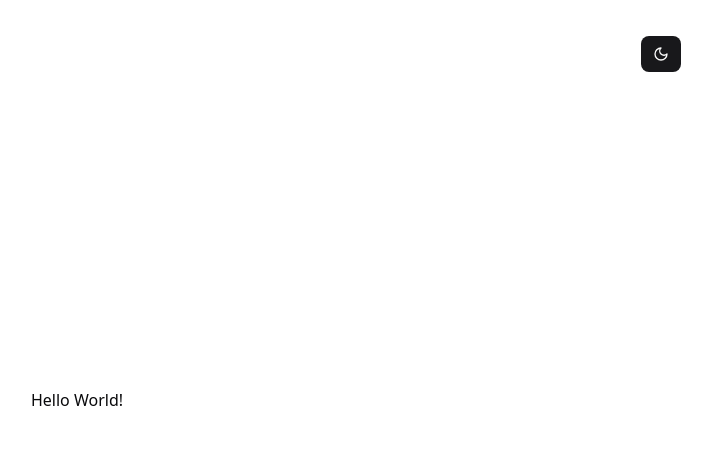
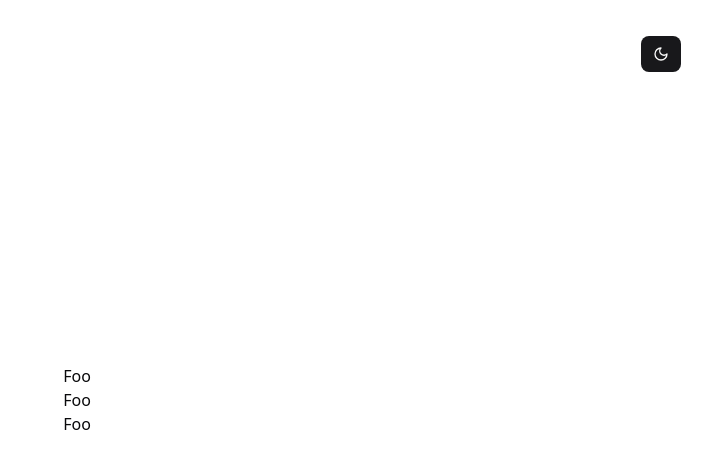
Before and after one commit to letsaguiar/get-it-done, a React (Vite) app: page /prioritizing in a window 1280 px wide. Shown: the top 468 px of the page, without its empty margins (563-1275 px from the left). Built offline with nearby package versions, Linux system fonts and the light colour scheme.

Commit message:
if applied, setup sortable mechanism

```diff
--- a/src/app/prioritizing/index.tsx
+++ b/src/app/prioritizing/index.tsx
@@ -1,7 +1,56 @@
-import React from "react"
+import React, {useState} from 'react';
+import {
+  DndContext,
+  closestCenter,
+  KeyboardSensor,
+  PointerSensor,
+  useSensor,
+  useSensors,
+  DragEndEvent,
+} from '@dnd-kit/core';
+import {
+  arrayMove,
+  SortableContext,
+  sortableKeyboardCoordinates,
+  verticalListSortingStrategy,
+} from '@dnd-kit/sortable';
+import { SortableItem } from '@/components/task-input/SortableTaskInput';
 
 export default function PrioritizingView() {
-	return <>
-		<h1>Hello World!</h1>
-	</>
+	const [items, setItems] = useState([1, 2, 3]);
+  const sensors = useSensors(
+    useSensor(PointerSensor),
+    useSensor(KeyboardSensor, {
+      coordinateGetter: sortableKeyboardCoordinates,
+    })
+  );
+
+  return (
+    <DndContext
+      sensors={sensors}
+      collisionDetection={closestCenter}
+      onDragEnd={handleDragEnd}
+    >
+      <SortableContext
+        items={items}
+        strategy={verticalListSortingStrategy}
+      >
+        {items.map(id => <SortableItem key={id} id={id} />)}
+      </SortableContext>
+    </DndContext>
+  );
+
+  function handleDragEnd(event: DragEndEvent) {
+    const {active, over} = event;
+
+    if (over && active.id !== over.id) {
+      setItems((items) => {
+        const oldIndex = items.indexOf(active.id as number);
+        const newIndex = items.indexOf(over.id as number);
+
+        return arrayMove(items, oldIndex, newIndex);
+      });
+    }
+  }
+
 }
--- /dev/null
+++ b/src/components/task-input/SortableTaskInput.tsx
@@ -0,0 +1,26 @@
+import { useSortable } from '@dnd-kit/sortable';
+import { CSS } from '@dnd-kit/utilities';
+import React from 'react';
+
+export function SortableItem(props: {
+	id: number
+}) {
+	const {
+		attributes,
+		listeners,
+		setNodeRef,
+		transform,
+		transition,
+	} = useSortable({ id: props.id });
+
+	const style = {
+		transform: CSS.Transform.toString(transform),
+		transition,
+	};
+
+	return (
+		<div ref={setNodeRef} style={style} {...attributes} {...listeners}>
+			Foo
+		</div>
+	);
+}
```
